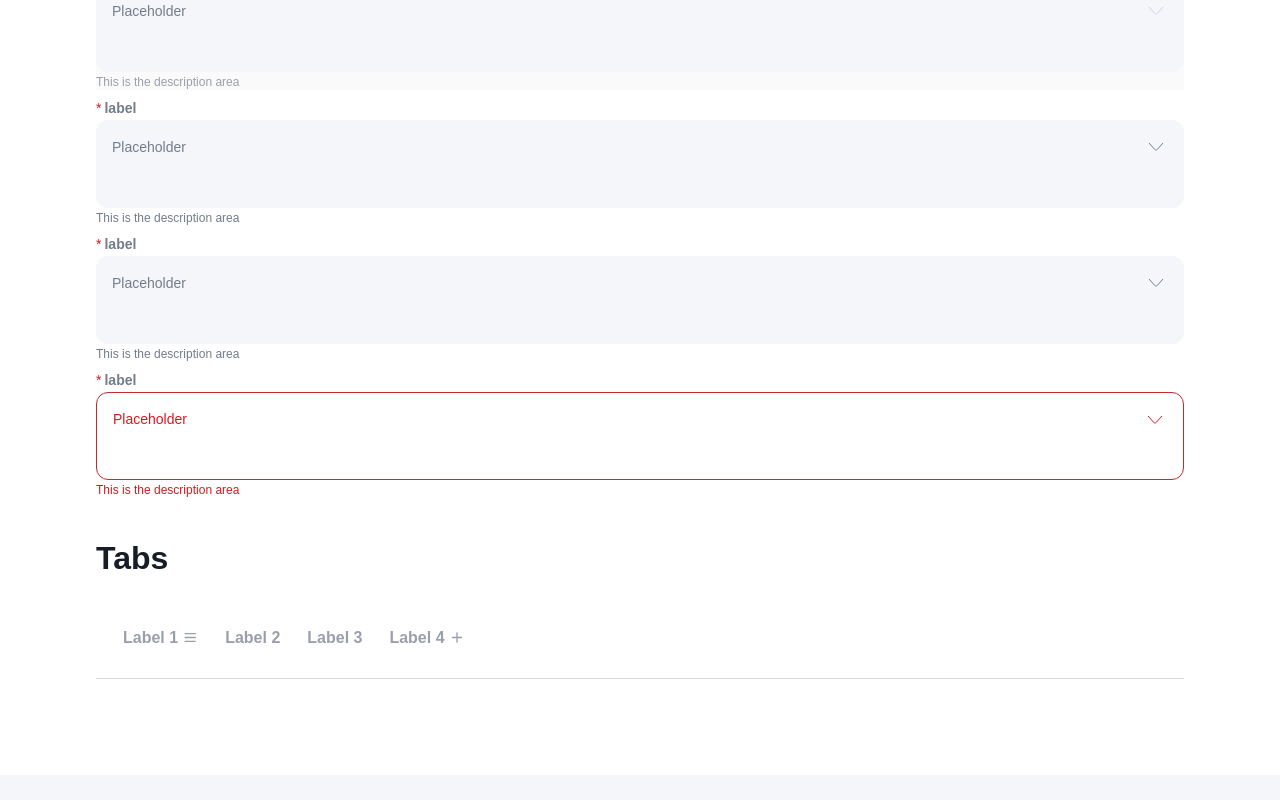
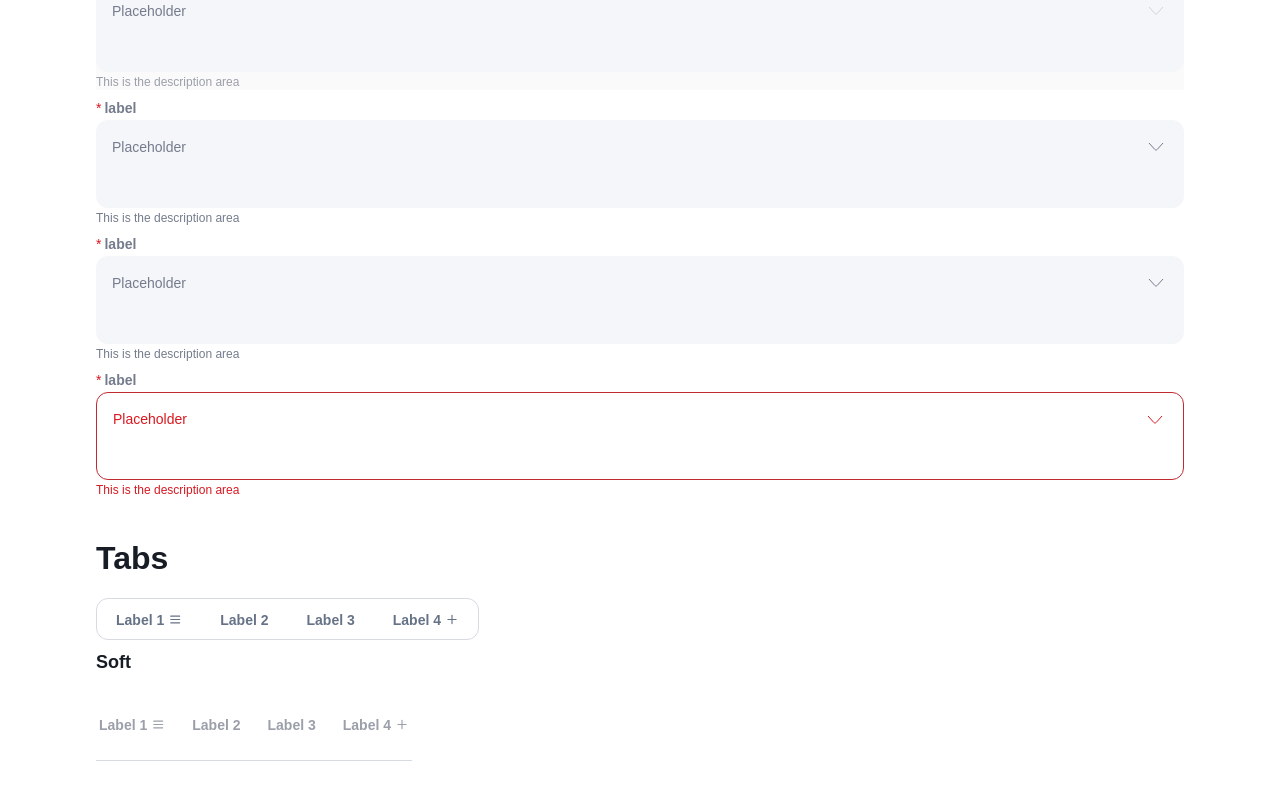
Before and after one commit to DenisKamchatov/TNRisk, a Vue app: page /uikit in a window 1280 px wide. Shown: the part 5220-6020 px from the top of the page. Before the commit the page ends 5995 px from the top, so only its background shows below. Built offline with nearby package versions, Linux system fonts and the light colour scheme.

Commit message:
Add new uikit tabs and removed old tabs

```diff
--- a/src/components/uikit/input/tn-input.vue
+++ b/src/components/uikit/input/tn-input.vue
@@ -90,10 +90,10 @@ const updateModelValue = (value: string) => {
         :value="props.modelValue"
         :placeholder="placeholder"
         @input="updateModelValue($event.target.value)"
-        v-bind="$attrs"
         @focus="onFocused = true"
         @blur="onFocused = false"
         :readonly="readonly"
+        v-bind="$attrs"
       />
 
       <label
--- a/src/components/uikit/tabs/tn-tabs.vue
+++ b/src/components/uikit/tabs/tn-tabs.vue
@@ -1,21 +1,28 @@
 <script lang="ts" setup>
-import { defineProps, defineEmits, withDefaults, ref, Ref, watch } from "vue";
+import { defineComponent, PropType, ref, Ref, watch } from "vue";
 import TNIcon from "@/components/uikit/icons/tn-icon.vue";
-import { TNTabsOption } from "./typings";
+import { TNTabsOption } from "./typings.ts";
 
 const props = withDefaults(
   defineProps<{
-    options: Array<TNTabsOption>;
+    options: TNTabsOption[];
     modelValue?: string | number;
+    soft?: boolean;
+    disabled?: boolean;
     scrollIntoView?: boolean;
+    size: "md" | "lg";
   }>(),
   {
     modelValue: 0,
+    soft: true,
+    disabled: false,
     scrollIntoView: false,
+    size: "md",
   }
 );
 
 const emits = defineEmits(["update:modelValue"]);
+
 
 const TNTabs: Ref<HTMLElement | null> = ref(null);
 
@@ -29,7 +36,7 @@ function scrollToCurrent() {
         currentTab.scrollIntoView({
             behavior: "smooth",
             inline: "center",
-          block: "nearest",
+            block: "nearest"
         });
         }
     }
@@ -41,7 +48,7 @@ function changeTab(item: TNTabsOption) {
     setTimeout(() => {
     scrollToCurrent();
     }, 1);
-}
+};
 
 watch(
     () => props.modelValue,
@@ -58,6 +65,11 @@ watch(
       v-if="options && options.length"
       ref="TNTabs"
       class="tn-tabs"
+      :class="{
+        'tn-tabs_soft': soft,
+        'tn-tabs_disabled': disabled,
+        'tn-tabs_large': size === 'lg'
+      }"
     >
       <li
         v-for="(item, key) in options"
@@ -68,9 +80,11 @@ watch(
         <button
           class="tn-tabs__item-btn"
           :class="{
+            'tn-tabs__item-btn_disabled': item.disabled,
             'tn-tabs__item-btn_active': modelValue && item.id === modelValue,
-          'tn-tabs__item-btn_icon': !!item.icon,
+            'tn-tabs__item-btn_icon': !!item.icon
           }"
+          :disabled="disabled || item.disabled"
           @click="changeTab(item)"
         >
           <span v-if="item.name" class="tn-tabs__item-btn-text">
@@ -83,37 +97,29 @@ watch(
               :style="{ color: item.icon.color }"
             />
           </span>
+          <span
+            v-if="item.secondaryText"
+            class="tn-tabs__item-btn-secondary-text"
+          >
+            {{ item.secondaryText }}
+          </span>
         </button>
       </li>
     </ul>
   </template>
 
-<style lang="scss">
-.tn-tabs {
-  display: inline-flex;
-  overflow-x: auto;
-  align-items: center;
-
-  margin: 0;
-  padding: 0 24px;
-  width: 100%;
 
 
-  background-color: transparent;
-  background-image: linear-gradient(
-    0deg,
-    transparent 0px,
-    transparent 3px,
-    #ffffff 3px,
-    #fff 4px,
-    transparent 4px
-  );
-
-  background-position: bottom;
-  border-radius: 0;
-  border-bottom: 1px solid #D5D7E1;
-  overflow: visible;
-
+  <style lang="css">
+  .tn-tabs {
+    margin: 0;
+    display: inline-flex;
+    border-radius: 12px;
+    overflow-x: auto;
+    background-color: #ffffff;
+    align-items: center;
+    height: 42px;
+    border: 1px solid #d7dae1;
   }
 
   .tn-tabs::-webkit-scrollbar {
@@ -139,31 +145,47 @@ watch(
   }
 
   .tn-tabs__item-btn {
-  display: flex;
-  position: relative;
-
-  padding: 28px 0;
-
-  font-size: 16px;
-  line-height: 24px;
-  font-weight: 600;
-
-  background-color: transparent;
-  color: #9B9FA9;
-
     transition: all 0.1s ease;
     user-select: none;
+    border-radius: 10px;
+    background-color: transparent;
+    padding: 6px 16px;
+    font-weight: 600;
+    color: #667387;
     border: none;
+    font-size: 14px;
+    line-height: 20px;
     cursor: pointer;
     outline: none;
-  border-radius: 0;
+  }
+
+  .tn-tabs__item-btn:hover {
+    background-color: #fcfcfd;
+  }
+
+  .tn-tabs__item-btn:active {
+    background-color: #f9f9fa;
   }
 
   .tn-tabs__item-btn_active {
-  color: #2E384B;
-  background-color: transparent;
+    background-color: #f3f5f7;
+    color: #1e2228;
+  }
 
-  box-shadow: none;
+  .tn-tabs__item-btn_active:hover {
+    background-color: #e6e8ed;
+  }
+
+  .tn-tabs__item-btn_active:active {
+    background-color: #d7dae1;
+  }
+
+  .tn-tabs_disabled {
+    pointer-events: none;
+  }
+
+  .tn-tabs_disabled .tn-tabs__item-btn {
+    color: #bcc1ce;
   }
 
   .tn-tabs__item-icon {
@@ -179,9 +201,21 @@ watch(
     margin-left: 4px;
   }
 
-.tn-tabs__item-btn-text {
+  .tn-tabs__item-btn-text,
+  .tn-tabs__item-btn-secondary-text {
     display: inline-block;
     vertical-align: middle;
+  }
+
+  .tn-tabs__item-btn-secondary-text {
+    color: #9ca3b6;
+    font-weight: 700;
+    margin-left: 4px;
+    transition: color 0.1s linear;
+  }
+
+  .tn-tabs_disabled .tn-tabs__item-btn-secondary-text {
+    color: #9ca3b6;
   }
 
   .tn-tabs__item-icon {
@@ -189,11 +223,64 @@ watch(
     transform: translateY(-1.5px);
   }
 
-.tn-tabs__item:not(:last-child) {
+  .tn-tabs__item-btn_disabled {
+    pointer-events: none;
+  }
+
+  /**
+   Large
+   */
+  .tn-tabs.tn-tabs_large {
+    height: 48px;
+  }
+
+  .tn-tabs_large .tn-tabs__item-btn {
+    font-size: 16px;
+    line-height: 21px;
+    padding: 9px 16px;
+  }
+
+  /**
+   * Soft
+   */
+
+  .tn-tabs_soft {
+    background-color: transparent;
+    border-radius: 0;
+    border: none;
+    height: 80px;
+    background-image: linear-gradient(
+      0deg,
+      transparent 0px,
+      transparent 3px,
+      #d7dae1 3px,
+      #d7dae1 4px,
+      transparent 4px
+    );
+    background-position: bottom;
+  }
+
+  .tn-tabs_soft .tn-tabs__item-btn {
+    color: #9B9FA9;
+    border-radius: 0;
+    font-weight: 700;
+    position: relative;
+    padding: 6px 0;
+  }
+
+  .tn-tabs_soft.tn-tabs_large .tn-tabs__item-btn {
+    padding: 9px 0;
+  }
+
+  .tn-tabs_soft .tn-tabs__item:not(:last-child) {
     margin-right: 24px;
   }
 
-.tn-tabs__item-btn::after {
+  .tn-tabs_soft.tn-tabs_large .tn-tabs__item:not(:last-child) {
+    margin-right: 16px;
+  }
+
+  .tn-tabs_soft .tn-tabs__item-btn::after {
     content: "";
     position: absolute;
     transition: background-color 0.1s linear;
@@ -201,17 +288,60 @@ watch(
     height: 2px;
     left: 0;
     right: 0;
-  bottom: 0;
+    bottom: -19px;
     border-radius: 2px;
   }
 
-.tn-tabs__item-btn:hover {
-  color: #2E384B;
+  .tn-tabs_soft .tn-tabs__item-btn:hover {
+    color: #444c59;
     background-color: transparent;
   }
 
-.tn-tabs__item-btn_active.tn-tabs__item-btn_active::after {
+  .tn-tabs_soft .tn-tabs__item-btn:active {
+    color: #1e2228;
+    background-color: transparent;
+  }
+
+  .tn-tabs_soft .tn-tabs__item-btn_active {
+    box-shadow: none;
+    background-color: transparent;
+    color: #2E384B;
+  }
+  .tn-tabs_soft .tn-tabs__item-btn_active.tn-tabs__item-btn_active::after {
     background-color: #EB3B41;
   }
 
+  /* .tn-tabs_soft .tn-tabs__item-btn_active:hover {
+    color: #ae1603;
+    background-color: transparent;
+  } */
+
+  .tn-tabs_soft .tn-tabs__item-btn_active:hover::after {
+    background-color: #ce2b30;
+  }
+
+  /* .tn-tabs_soft .tn-tabs__item-btn_active:active {
+    color: #961500;
+    background-color: transparent;
+  } */
+/*
+  .tn-tabs_soft .tn-tabs__item-btn_active:active::after {
+    background-color: #961500;
+  } */
+
+  .tn-tabs__item-btn_active .tn-tabs__item-icon {
+    opacity: 1;
+  }
+
+  .tn-tabs_soft.tn-tabs_disabled .tn-tabs__item-btn {
+    color: #bcc1ce;
+  }
+
+  .tn-tabs_soft.tn-tabs_disabled .tn-tabs__item-btn_active {
+    border-bottom-color: #bcc1ce;
+  }
+
+  .tn-tabs_soft.tn-tabs_disabled .tn-tabs__item-btn_active::after {
+    background-color: #bcc1ce;
+  }
   </style>
--- a/src/components/uikit/tabs/typings.ts
+++ b/src/components/uikit/tabs/typings.ts
@@ -1,7 +1,7 @@
 export type TNTabsOption = {
     id: string | number;
     name: string;
-//   secondaryText?: string;
+    secondaryText?: string;
     icon?: {
       name: string;
       color?: string;
--- a/src/components/uikit/textarea/tn-textarea.vue
+++ b/src/components/uikit/textarea/tn-textarea.vue
@@ -174,12 +174,12 @@ const updateModelValue = (value: string) => {
         :cols="cols"
         :placeholder="placeholder"
         :value="props.modelValue"
-        v-bind="$attrs"
         wrap="hard"
         :required="required"
         :readonly="readonly"
         @focus="onFocused = true"
         @blur="onFocused = false"
+        v-bind="$attrs"
         :style="styles"
       ></textarea>
 
--- a/src/views/uikit/uikit-page.vue
+++ b/src/views/uikit/uikit-page.vue
@@ -849,9 +849,15 @@ const avatars = reactive([
       <h2 class="uikit-page__block-title">Tabs</h2>
 
       <div class="uikit-page__block-items uikit-page__block-items_column">
+        <TnTabs v-model="currentOptionId" :options="optionsWithIcons" :soft="false" />
+      </div>
+
+      <h5 class="uikit-page__block-subtitle">Soft</h5>
+      <div class="uikit-page__block-items uikit-page__block-items_column">
         <TnTabs v-model="currentOptionId" :options="optionsWithIcons" />
       </div>
     </div>
+
   </div>
 </template>
 
```
Lines whose indentation alone changed are shown as unchanged.
